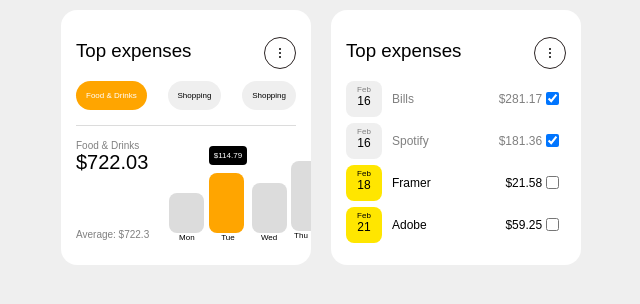
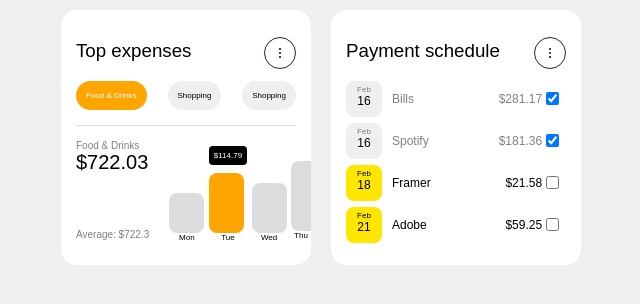
Before and after one commit to joaomoreirastudio/HTML-CSS, a website: page Exercicio-componente/index.html in a window 1280 px wide. Shown: the full height of the page, 319-959 px from the left. Drawn offline with Linux system fonts and the light colour scheme.

Commit message:
fix: correção no ficheiro html

```diff
--- a/Exercicio-componente/index.html
+++ b/Exercicio-componente/index.html
@@ -64,7 +64,7 @@
         </section>
         <section class="board expenses__board">
             <div class="board__header">
-                <h3>Top expenses</h3>
+                <h3>Payment schedule</h3>
                 <div class="dot--icon">
                     <div class="dot"></div>
                     <div class="dot"></div>
```
